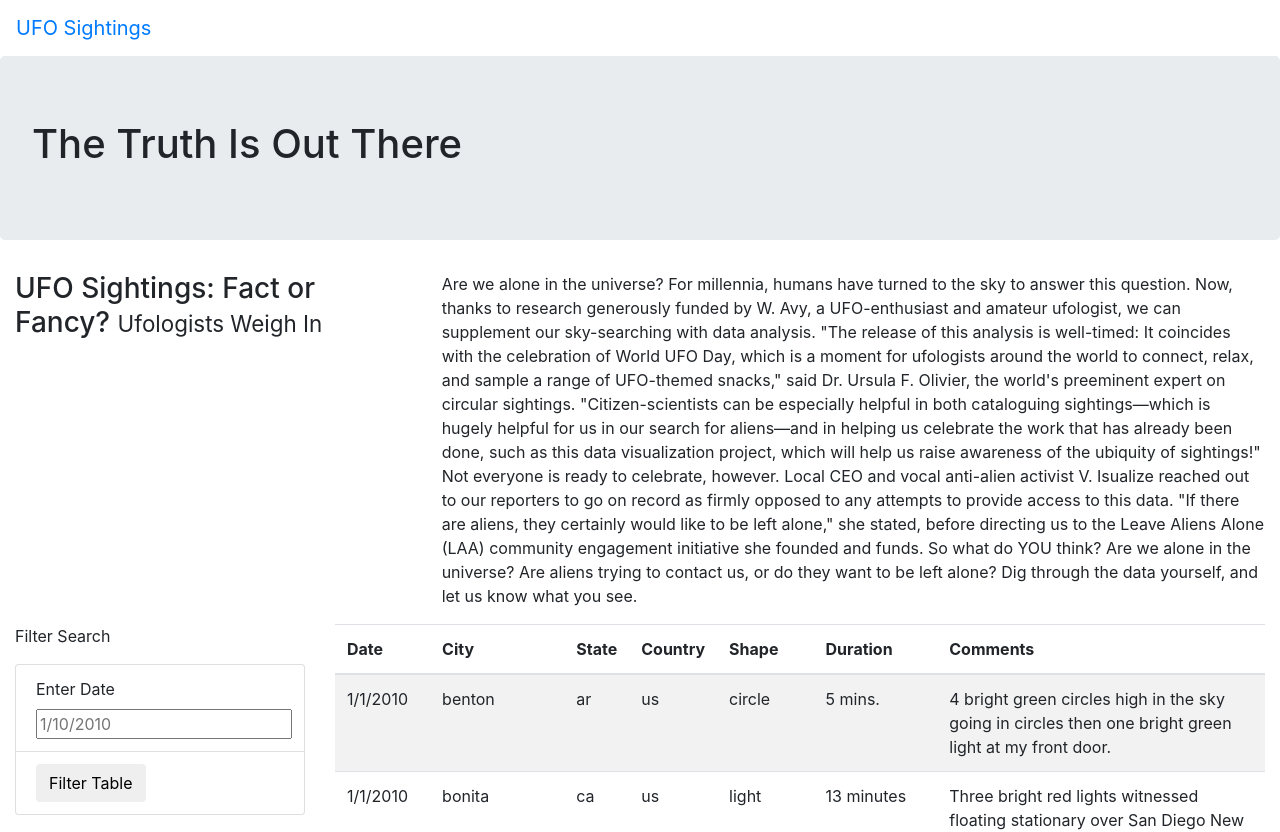
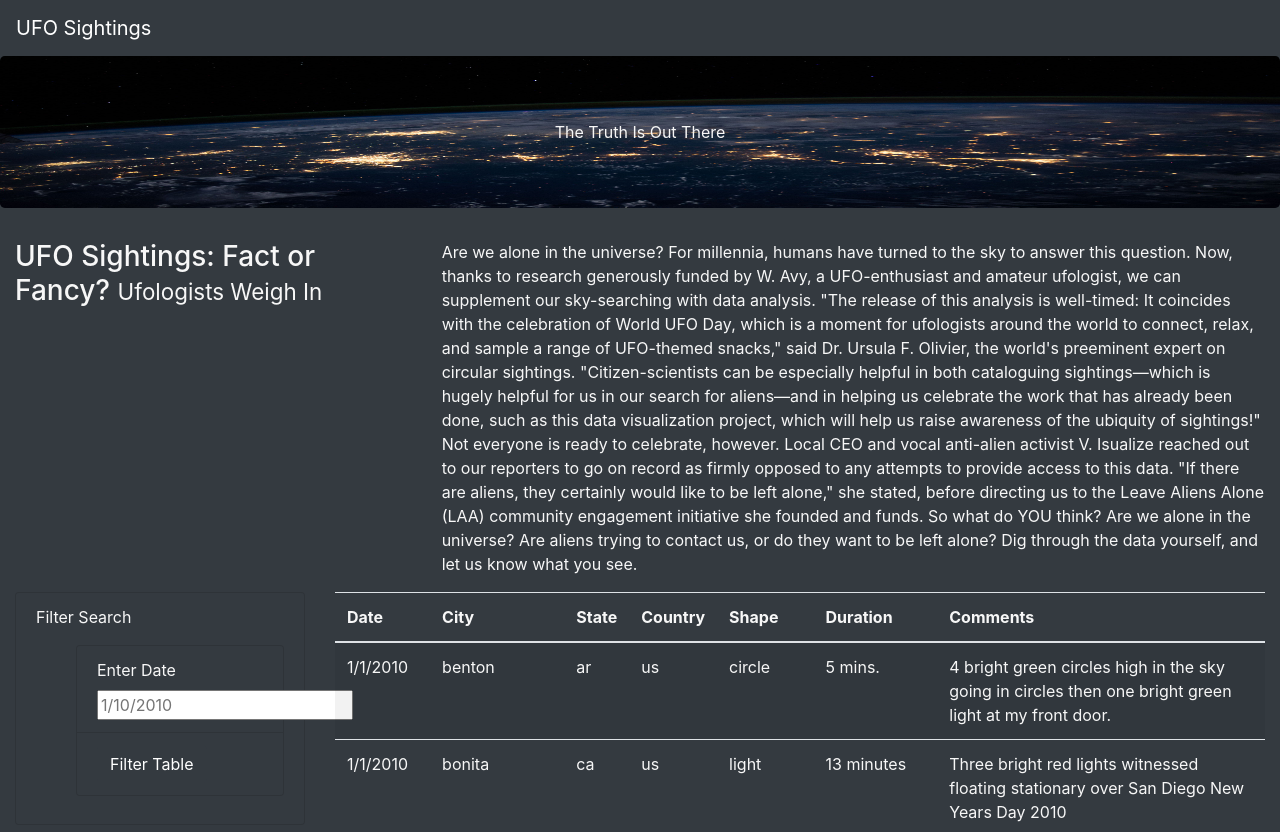
Before and after one commit to svujcich/UFOs, a plain HTML site: page index.html in a window 1280 px wide. Shown: the top 832 px of the page. Drawn offline with nearby package versions, Linux system fonts and the light colour scheme.

Commit message:
added styling

```diff
--- a/index.html
+++ b/index.html
@@ -12,13 +12,13 @@
         crossorigin="anonymous"/>
     <link rel="stylesheet" href="static/css/style.css">
 </head>
-<body>
+<body class="bg-dark">
     <div class="wrapper">
-        <nav class="navbar navbar-expand-lg">
+        <nav class="navbar navbar-dark bg-dark navbar-expand-lg">
             <a class="navbar-brand" href="index.html">UFO Sightings</a>
         </nav>
         <div class="jumbotron">
-            <h1>The Truth Is Out There</h1>
+            <h1class="display-4">The Truth Is Out There</h1>
         </div>
         <div class="container-fluid">
             <div class="row">
@@ -42,15 +42,15 @@
         <div class="container-fluid">
             <div class="row">
                 <div class="col-md-3">
-                    <form>
+                    <form class="list-group-item bg-dark">
                         <p>Filter Search</p>
-                        <ul class="list-group">
-                            <li class="list-group-item">
+                        <ul class=" bg-dark">
+                            <li class="list-group-item bg-dark">
                                 <label for="date">Enter Date</label>
                                 <input type="text" placeholder="1/10/2010" id="datetime" />
                             </li>
-                            <li class="list-group-item">
-                                <button id="filter-btn" type="button" class="btn btn-default">Filter Table</button>
+                            <li class="list-group-item bg-dark">
+                                <button id="filter-btn" type="button" class="btn btn-dark">Filter Table</button>
                             </li>
                         </ul>
                     </form>
--- a/static/css/style.css
+++ b/static/css/style.css
@@ -0,0 +1,9 @@
+body {
+    color: #f7f7f7;
+  }
+
+.jumbotron {
+    background-image: url("../images/nasa.jpg");
+    background-size: 100% 100%;
+    text-align: center;
+}
```
Also changed, not shown: static/images/nasa.jpg (added).
